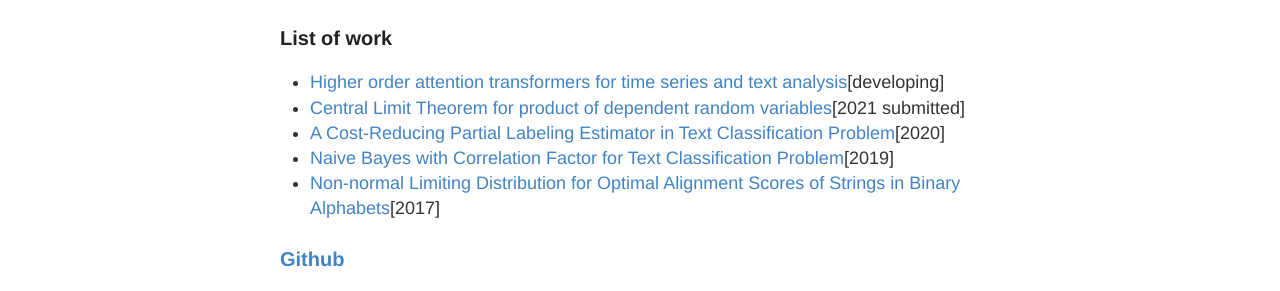
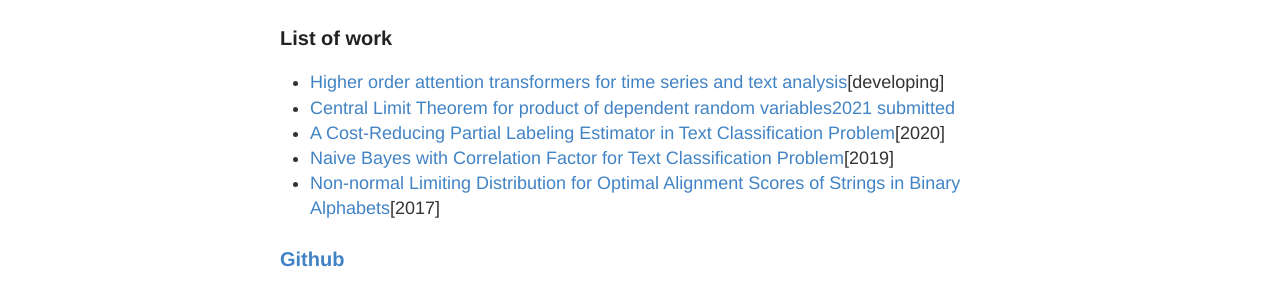
Before and after one commit to juntaoduan/juntaoduan.github.io, a Jekyll site: the page built from me.md, in a window 1280 px wide. Shown: the part 276-567 px from the top of the page. Built offline with Jekyll 4.4.1, drawn with Linux system fonts in a browser that asks for light colours; part of the change alters nothing that is shown.

Commit message:
Update me.md

```diff
--- a/me.md
+++ b/me.md
@@ -9,7 +9,7 @@ I study probability, statistics, random matrix and deep learning. I believe in L
 ### List of work
 
 * [Higher order  attention transformers for time series and text analysis]()[developing]
-* [Central Limit Theorem for product of dependent random variables](https://github.com/juntaoduan/product-CLT)[2021 submitted]
+* [Central Limit Theorem for product of dependent random variables](https://arxiv.org/abs/2106.14825)[2021 submitted](https://github.com/juntaoduan/product-CLT)
 * [A Cost-Reducing Partial Labeling Estimator in Text Classification Problem](https://link.springer.com/chapter/10.1007/978-3-030-39442-4_37)[2020]
 * [Naive Bayes with Correlation Factor for Text Classification Problem](https://ieeexplore.ieee.org/document/8999119)[2019]
 * [Non-normal Limiting Distribution for Optimal Alignment Scores of Strings in Binary Alphabets](https://link.springer.com/article/10.1007/s10955-017-1835-6)[2017]
```
